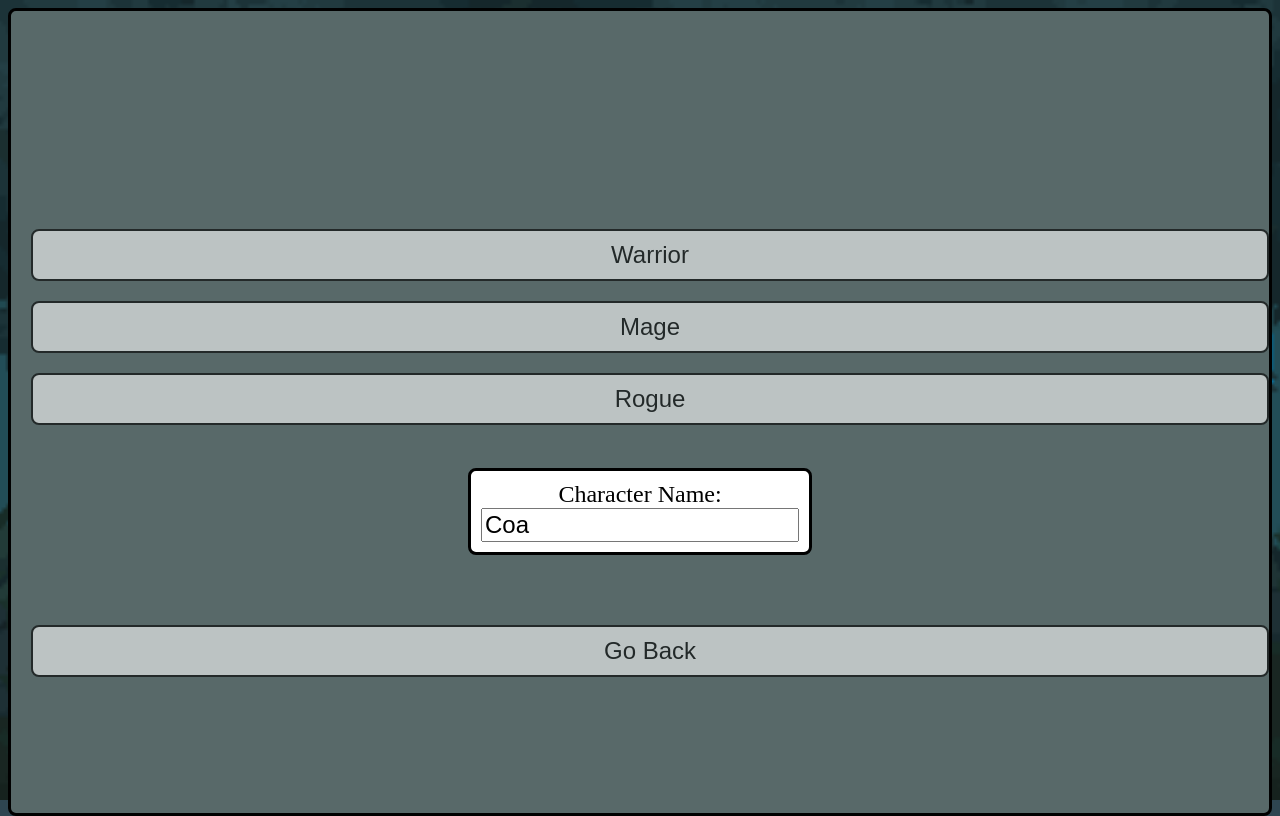
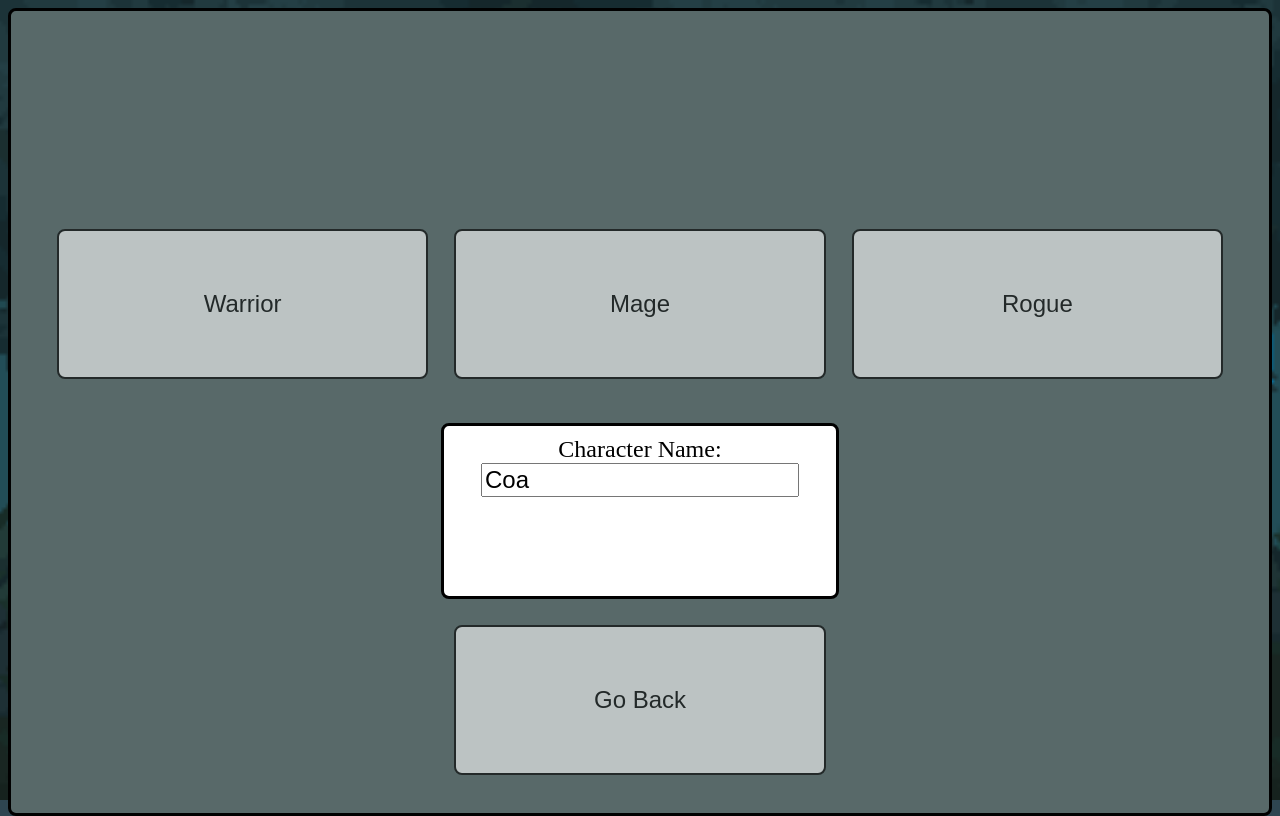
Before and after one commit to Coamox/MileStoneGameProject, a plain HTML site: page character.html in a window 1280 px wide. Drawn offline with Linux system fonts and the light colour scheme.

Commit message:
Fixed some CSS on the character html

```diff
--- a/assets/css/charactercss.css
+++ b/assets/css/charactercss.css
@@ -48,7 +48,8 @@ body
     background-color: white;
     margin: auto;
     text-align: center;
-    /* width: 50%; */
+    width: 30%;
+    height: 150px;
     padding: 10px;
     border-radius: 8px;
     font-size: 24px;
@@ -71,8 +72,8 @@ button
     border: 2px solid #000000;
     transition-duration: 0.4s;
     opacity: 0.6;
-    width: 100%;
-    height: 100%;
+    width: 30%;
+    height: 150px;
     font-size: 24px;
     border-radius: 8px;
     padding: 10px;
```
Also changed, not shown: character.html (+0 -5 lines).
